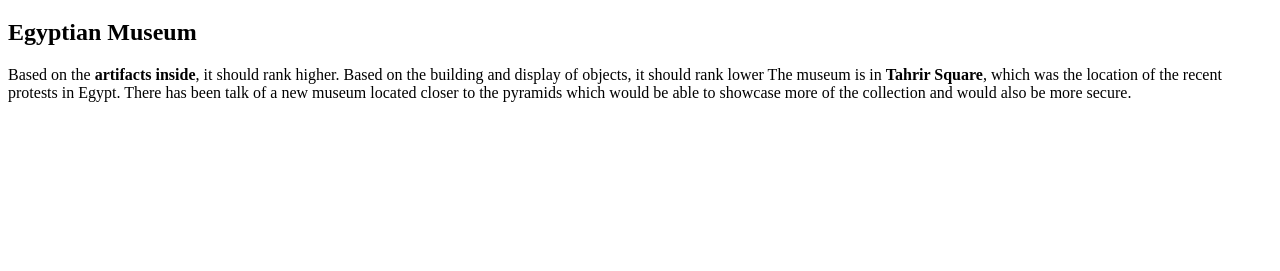
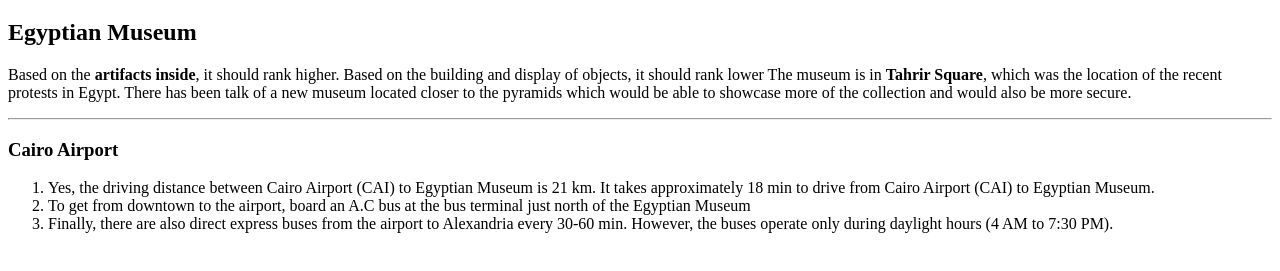
Before and after one commit to 44-563-Web-Apps-F22/44563-webapps-assignment-3-VishalGovathoti, a plain HTML site: page index.html in a window 1280 px wide. Shown: the part 61-332 px from the top of the page. Drawn offline with Linux system fonts and the light colour scheme.

Commit message:
added another paragraph about airport

```diff
--- a/index.html
+++ b/index.html
@@ -9,6 +9,14 @@
 <p>Based on the <b>artifacts inside</b>, it should rank higher. Based on the building and display of objects, it should rank lower
     The museum is in <b>Tahrir Square</b>, which was the location of the recent protests in Egypt. There has been talk of a new museum located closer to the pyramids which would be able to showcase more of the collection and would also be more secure.
 </p>
+<hr>
+<h3>Cairo Airport</h3>
+<ol>
+    <li>Yes, the driving distance between Cairo Airport (CAI) to Egyptian Museum is 21 km. It takes approximately 18 min to drive from Cairo Airport (CAI) to Egyptian Museum.</li>
+    <li>To get from downtown to the airport, board an A.C bus at the bus terminal just north of the Egyptian Museum</li>
+    <li>Finally, there are also direct express buses from the airport to Alexandria every 30-60 min. However, the buses operate only during daylight hours (4 AM to 7:30 PM).</li>
+</ol>
+
 
 </body>
 </html>
```
